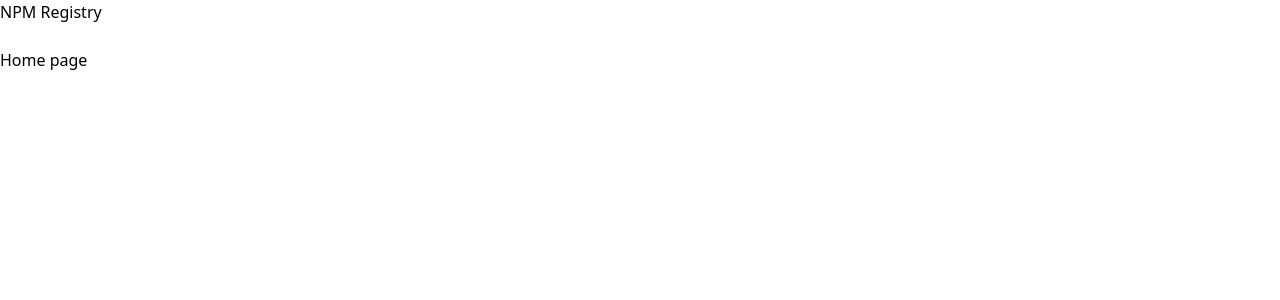
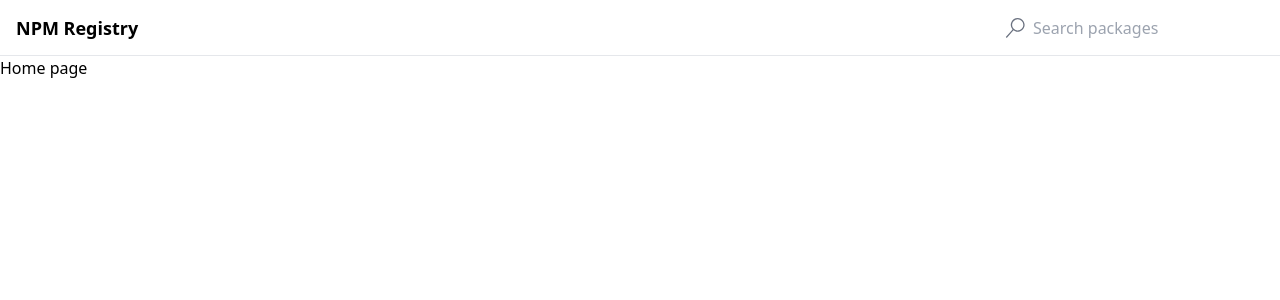
Before and after one commit to Nattie-Nkosi/npm, a React (Vite) app: page / in a window 1280 px wide. Shown: the top 300 px of the page. Built offline with nearby package versions, Linux system fonts and the light colour scheme.

Commit message:
A touch of styling

```diff
--- a/package.json
+++ b/package.json
@@ -12,6 +12,7 @@
   "dependencies": {
     "react": "^18.2.0",
     "react-dom": "^18.2.0",
+    "react-icons": "^5.0.1",
     "react-router-dom": "^6.22.3"
   },
   "devDependencies": {
--- a/src/components/Header.tsx
+++ b/src/components/Header.tsx
@@ -3,8 +3,12 @@
 
 export default function Header() {
   return (
-    <div>
-      <Link to="/">NPM Registry</Link>
+    <div className="flex items-center justify-between px-4 border-b h-14">
+      <div className="flex items-center space-x-2 text-sm">
+        <Link to="/" className=" text-lg font-bold">
+          NPM Registry
+        </Link>
+      </div>
       <SearchInput />
     </div>
   );
--- a/src/components/Searchinput.tsx
+++ b/src/components/Searchinput.tsx
@@ -1,4 +1,5 @@
 import { useState } from "react";
+import { VscSearch } from "react-icons/vsc";
 import { useNavigate } from "react-router-dom";
 
 export default function SearchInput() {
@@ -13,7 +14,17 @@
 
   return (
     <form onSubmit={handleSubmit}>
-      <input value={term} onChange={(e) => setTerm(e.target.value)} />
+      <div className="relative">
+        <div className="absolute inset-y-0 flex items-center pl-3">
+          <VscSearch className="h-5 w-5 text-gray-500" />
+        </div>
+        <input
+          value={term}
+          onChange={(e) => setTerm(e.target.value)}
+          className="pl-10 py-2 w-full border-0 shadow-none"
+          placeholder="Search packages"
+        />
+      </div>
     </form>
   );
 }
```
Also changed, not shown: 1 other file (tests, documents, lock files or other folders).
